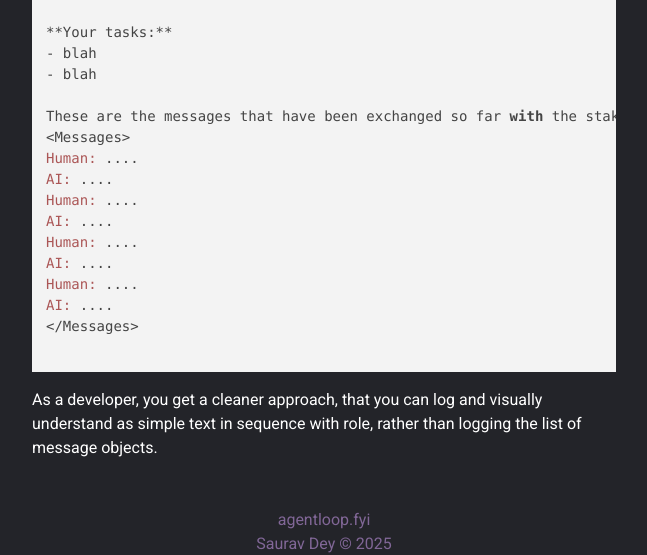
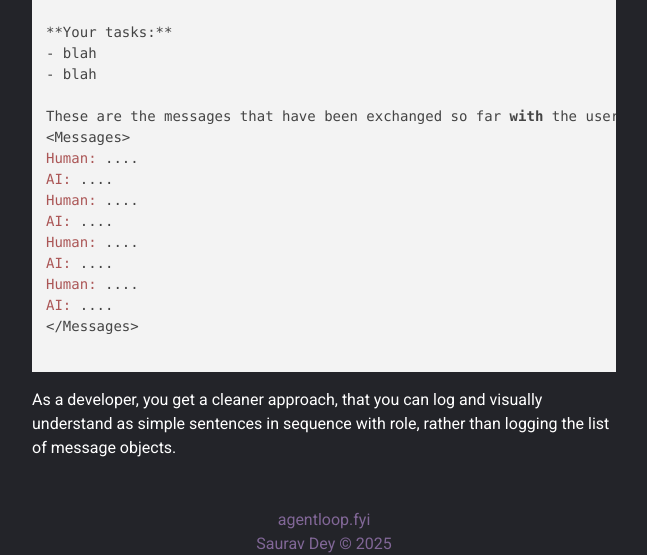
Before and after one commit to agentloopfyi/agentloopfyi.github.io, a Jekyll site: the page built from _posts/2025-10-28-clean-way-to-include-message-history.markdown, in a window 1280 px wide and 900 px high, scrolled down 1330 px. Shown: the part 312-867 px from the top of the window, without its empty margins (316-963 px from the left). Built offline with Jekyll 4.4.1, drawn with Linux system fonts in a browser that asks for light colours; nearby versions of some CDN libraries; some of the changed text lies outside the part shown.

Commit message:
Update 2025-10-28-clean-way-to-include-message-history.markdown

````diff
--- a/_posts/2025-10-28-clean-way-to-include-message-history.markdown
+++ b/_posts/2025-10-28-clean-way-to-include-message-history.markdown
@@ -72,7 +72,7 @@ You are an expert in this and that.
 - blah
 - blah
 
-These are the messages that have been exchanged so far with the stakeholder asking for different specifications:
+These are the messages that have been exchanged so far with the user:
 <Messages>
 Human: ....
 AI: ....
@@ -86,4 +86,4 @@ AI: ....
 
 ```
 
-As a developer, you get a cleaner approach, that you can log and visually understand as simple text in sequence with role, rather than logging the list of message objects.
+As a developer, you get a cleaner approach, that you can log and visually understand as simple sentences in sequence with role, rather than logging the list of message objects.
````
Also changed, not shown: other parts of _posts/2025-10-28-clean-way-to-include-message-history.markdown (+1 -1 lines).
